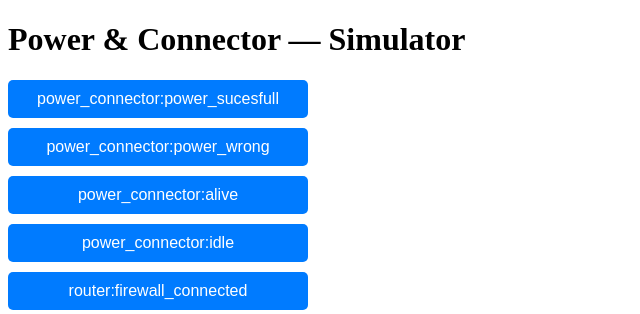
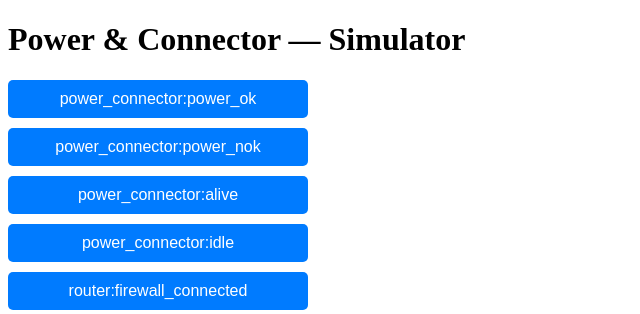
Before and after one commit to krystianpawlik/escapeRoomWebPhp, a PHP site: page /router_power.php in a window 1280 px wide. Shown: the top 314 px of the page, without its empty margins (0-640 px from the left). Run offline with PHP 8.4, Linux system fonts and the light colour scheme.

Commit message:
Update router_power.php update value

```diff
--- a/public/router_power.php
+++ b/public/router_power.php
@@ -34,8 +34,8 @@
   <div id="result">Wynik akcji: brak</div>
   <script>
     const actions = [
-      { action: "power_connector", value: "power_sucesfull" },
-      { action: "power_connector", value: "power_wrong" },
+      { action: "power_connector", value: "power_ok" },
+      { action: "power_connector", value: "power_nok" },
       { action: "power_connector", value: "alive" },
       { action: "power_connector", value: "idle" },
       { action: "router", value: "firewall_connected" },
```
